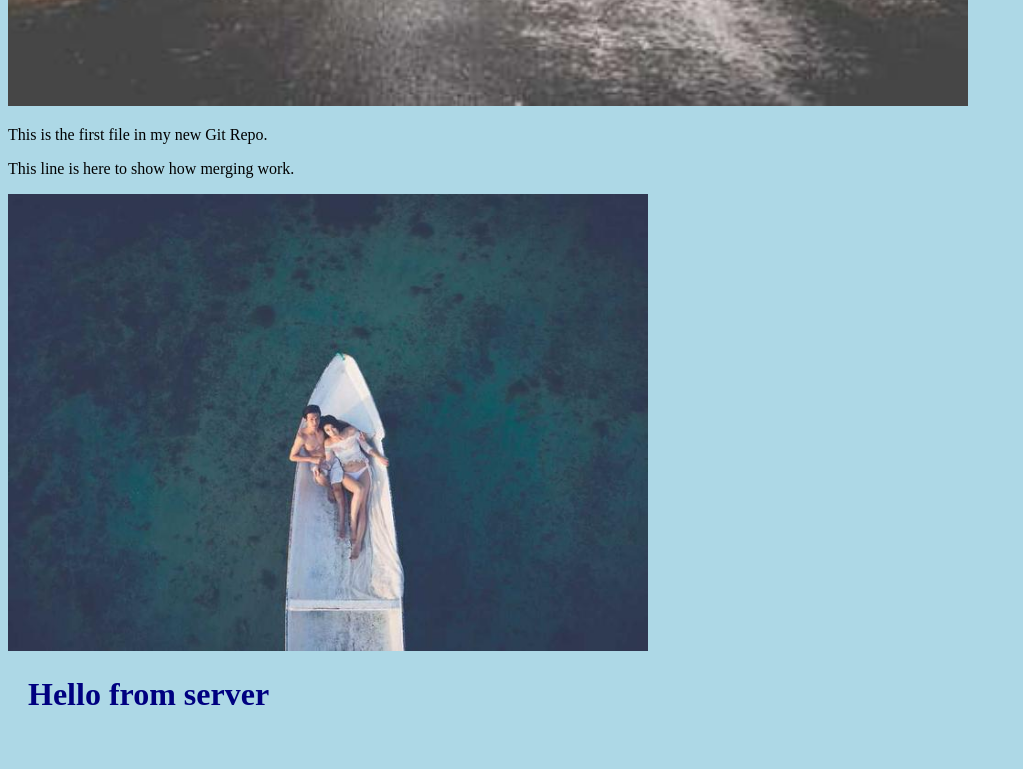
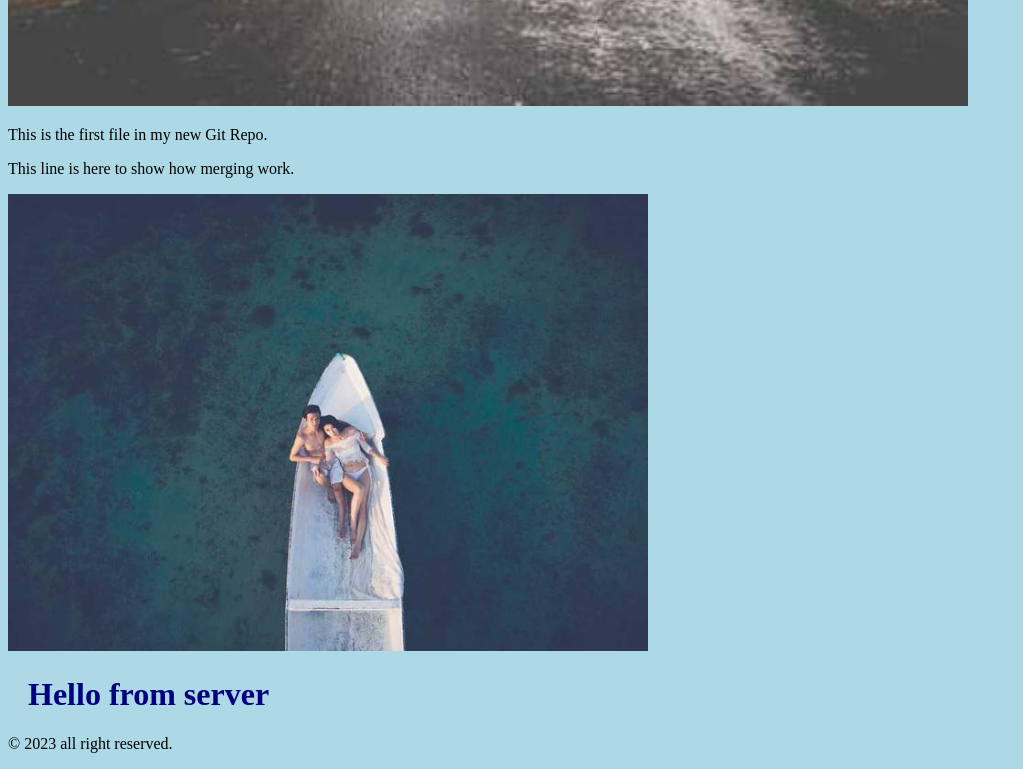
Before and after one commit to rashadulalam/w3git, a plain HTML site: page index.html in a window 1280 px wide. Shown: the part 646-1415 px from the top of the page, without its empty margins (0-1023 px from the left). Before the commit the page ends 1381 px from the top, so only its background shows below. Drawn offline with Linux system fonts and the light colour scheme.

Commit message:
Added Footer

```diff
--- a/index.html
+++ b/index.html
@@ -18,5 +18,9 @@
         <img src="hello-world.jpg" alt="Hello Git" style="width:100%;max-width:640px">
     </div>
     <h1>Hello from server</h1>
+
+    <footer>
+        <p>&copy; 2023 all right reserved.</p>
+    </footer>
 </body>
 </html>
```
